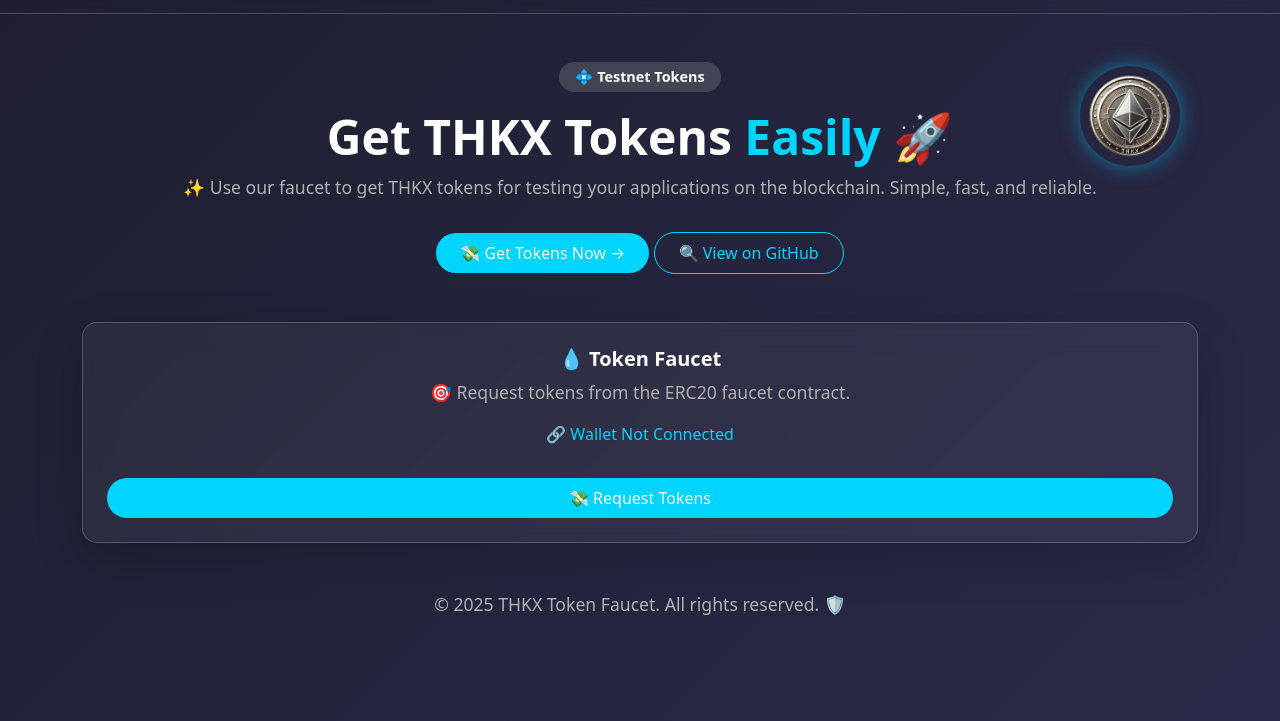
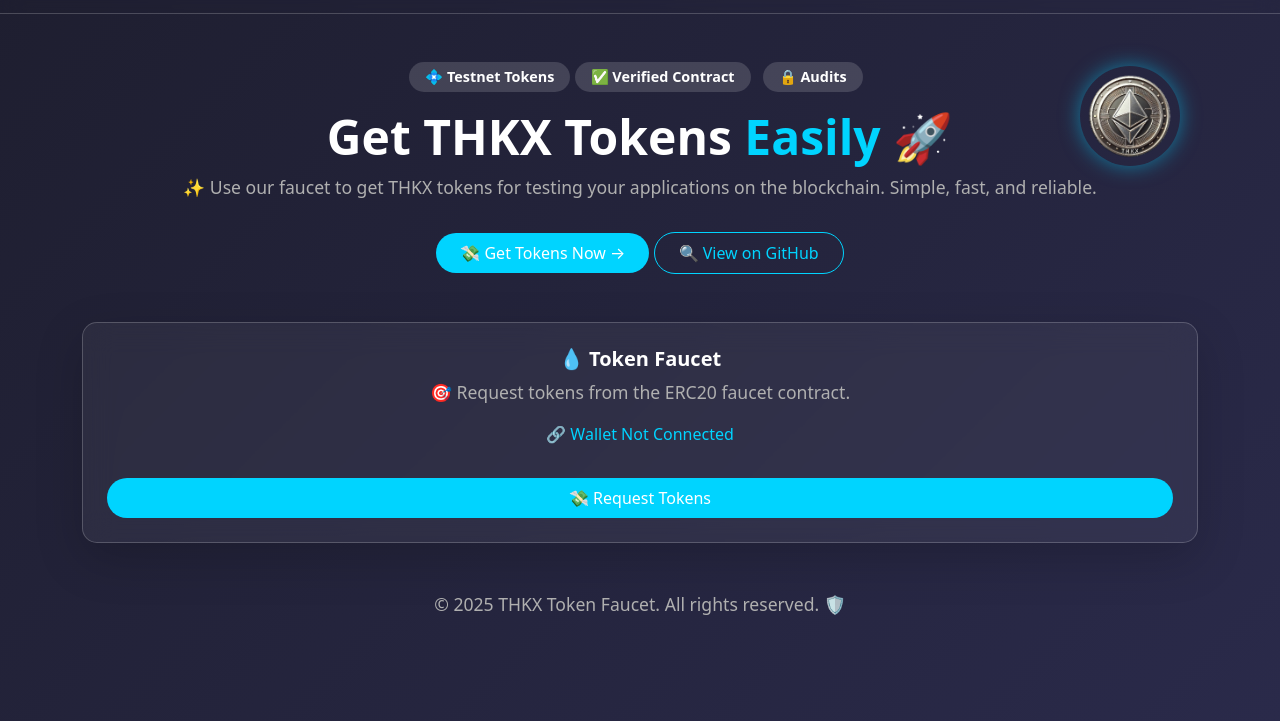
Before and after one commit to ThemeHackers/THKX, a website: page web3-thkx/index.html in a window 1280 px wide. Shown: the part 79-800 px from the top of the page. Drawn offline with nearby package versions, Linux system fonts and the light colour scheme.

Commit message:
Update index.html

```diff
--- a/web3-thkx/index.html
+++ b/web3-thkx/index.html
@@ -29,6 +29,8 @@
     <!-- Hero Section -->
     <div class="container text-center mt-5 fade-in">
         <span class="badge bg-light text-dark">💠 Testnet Tokens</span>
+        <span class="badge bg-light text-dark me-2">✅ Verified Contract</span>
+        <span class="badge bg-light text-dark me-2">🔒 Audits</span>
         <h1 class="fw-bold mt-3">Get THKX Tokens <span class="text-primary">Easily 🚀</span></h1>
         <p class="text-muted">✨ Use our faucet to get THKX tokens for testing your applications on the blockchain. Simple, fast, and reliable.</p>
 
```
